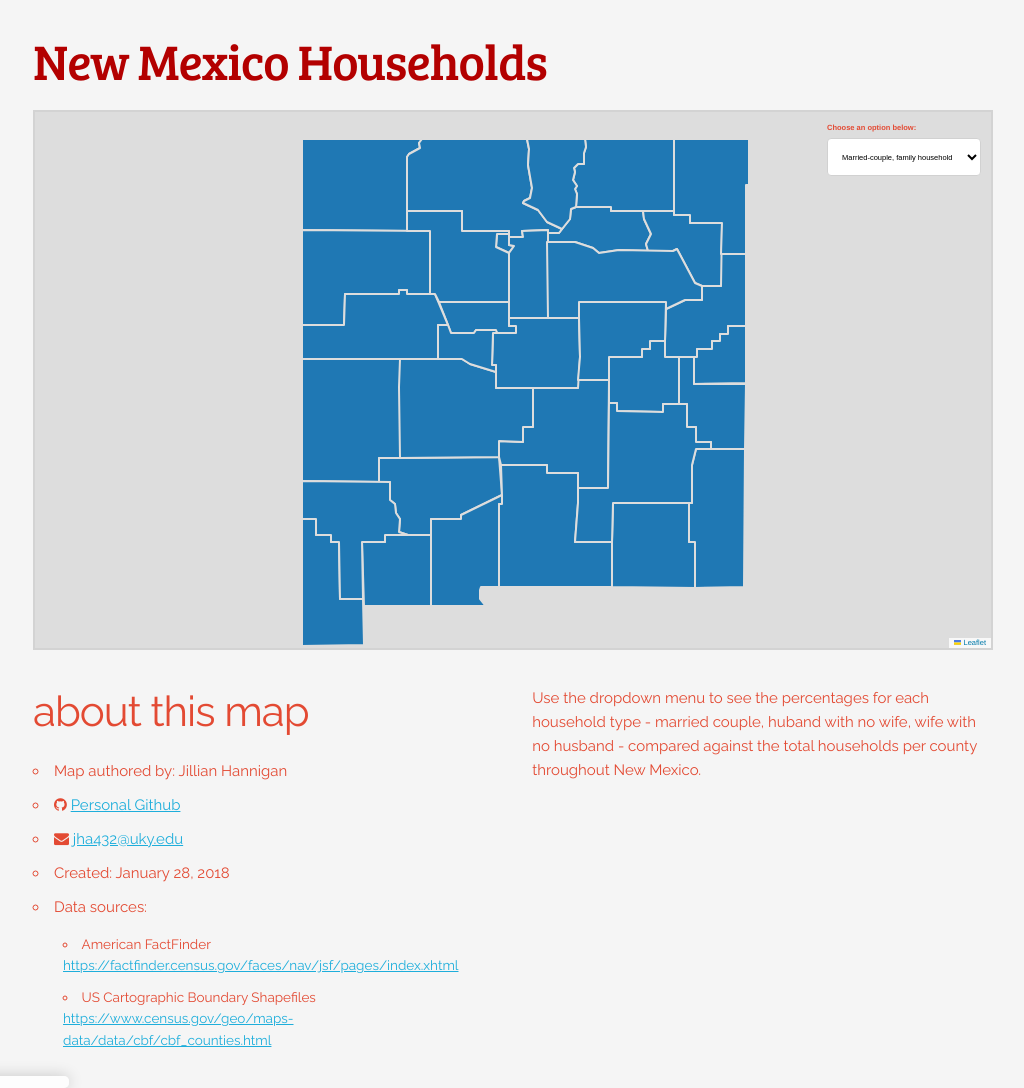
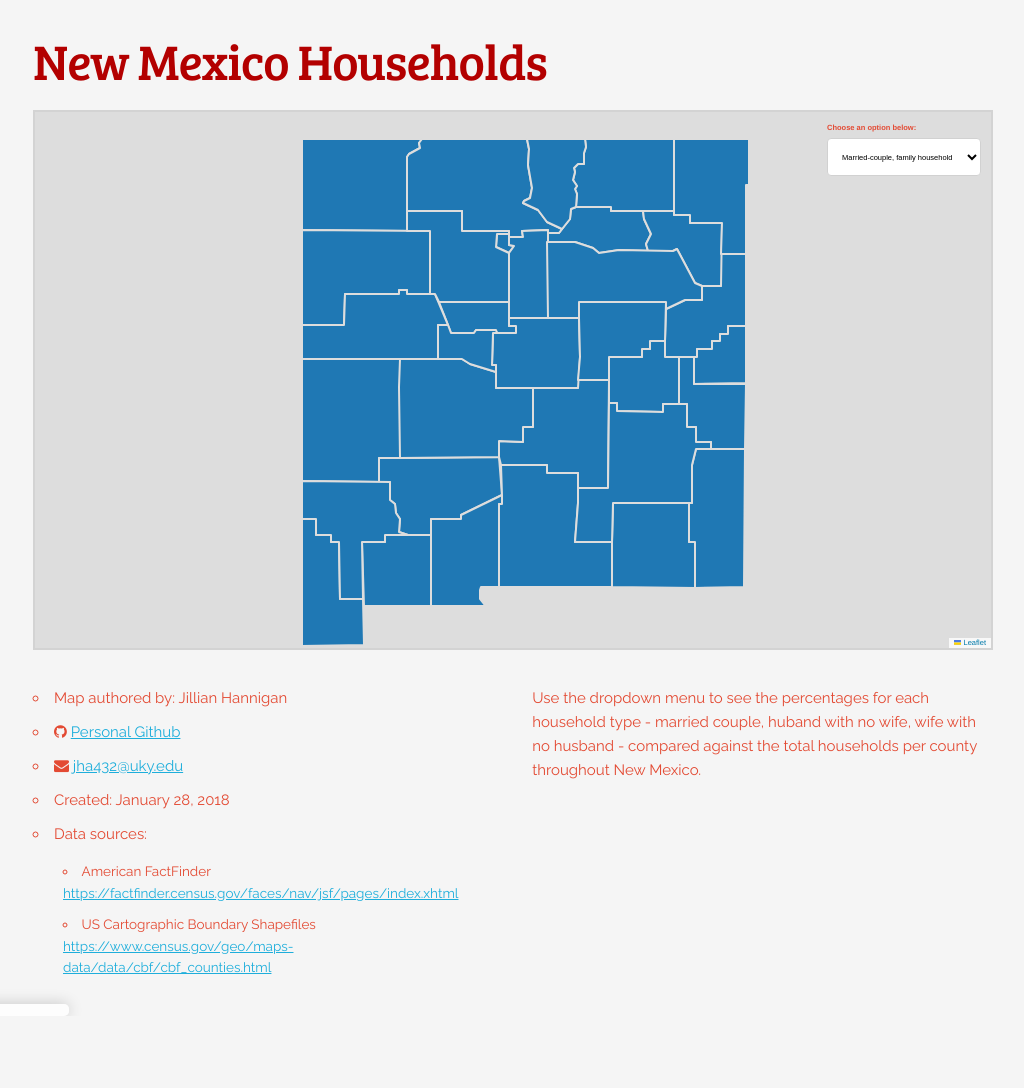
Before and after one commit to jhannigan3/NewMexico, a plain HTML site: page index.html in a window 1280 px wide. Shown: the whole page, without its empty margins (127-1151 px from the left). After the commit the page ends 1016 px from the top, so only its background shows below. Drawn offline with nearby package versions, Linux system fonts and the light colour scheme; a script that the page names is missing.

Commit message:
try to fix

```diff
--- a/index.html
+++ b/index.html
@@ -90,7 +90,6 @@
     </div>
     <section class="row">
       <div class="six columns">
-        <h2>about this map</h2>
         <meta name="viewport" content="width=device-width, initial-scale=1">
         <link rel="stylesheet" href="https://cdnjs.cloudflare.com/ajax/libs/font-awesome/4.7.0/css/font-awesome.min.css">
         <ul>
```
